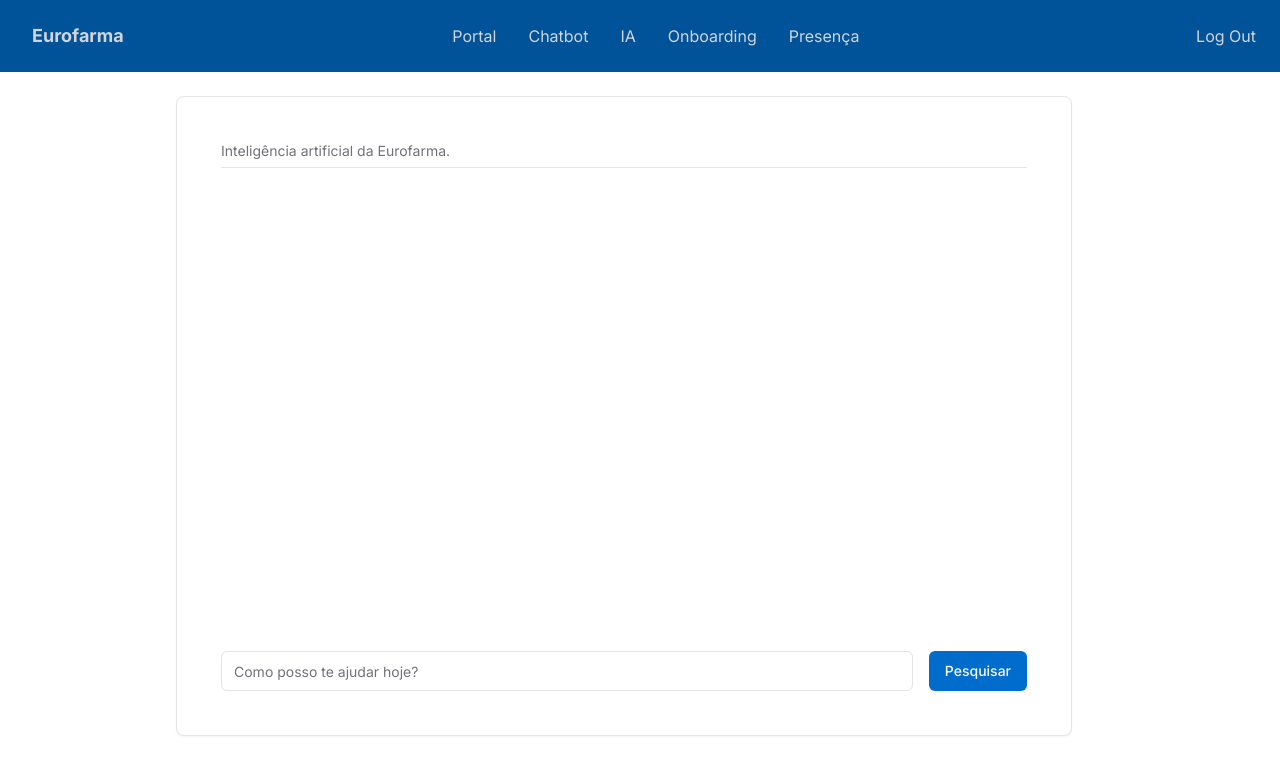
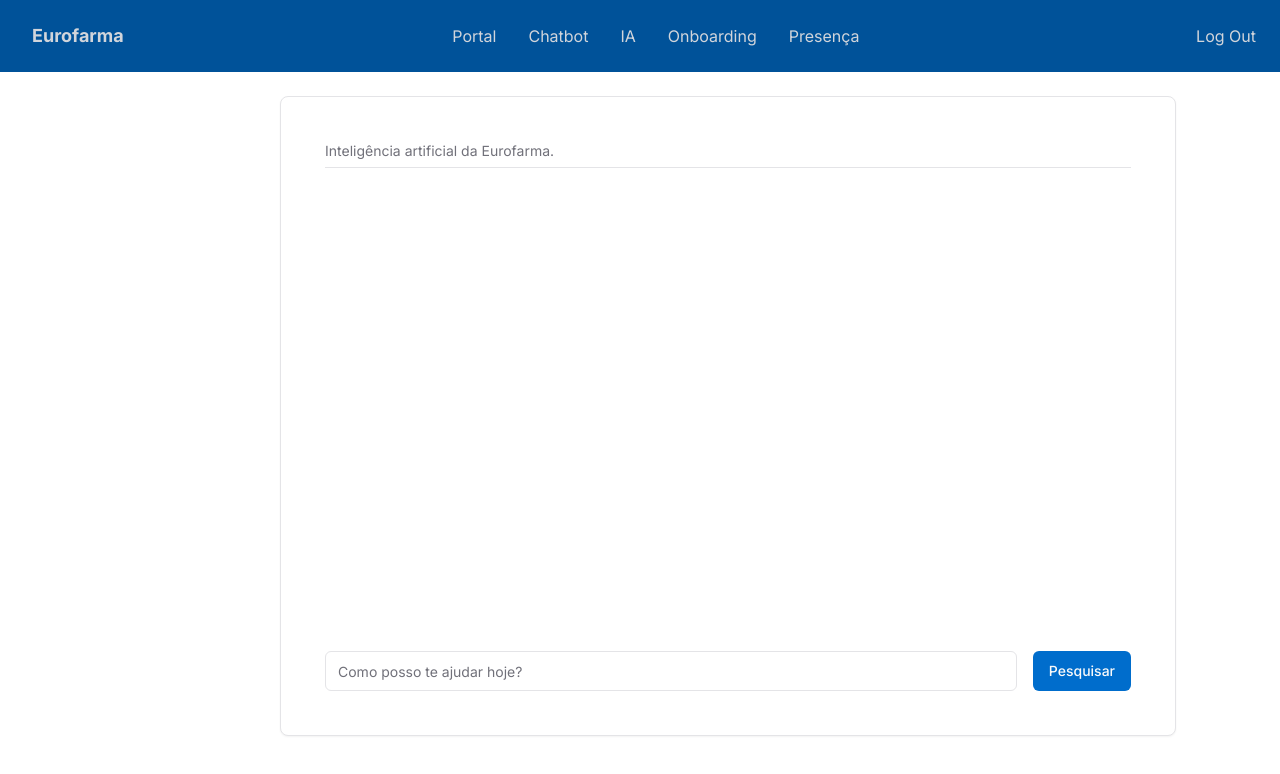
Before and after one commit to 3SIPG/web, a Next.js app: page /ia in a window 1280 px wide. Shown: the top 774 px of the page. Built offline with nearby package versions, Linux system fonts and the light colour scheme.

Commit message:
fix: erro no flex

```diff
--- a/src/app/ia/page.tsx
+++ b/src/app/ia/page.tsx
@@ -10,7 +10,7 @@ export const metadata: Metadata = {
   };
 export default function IaPage() {
     return (
-        <main className="flex flex-row">
+        <main className="flex flex-col">
         <Navbar/>
         <div className="mt-[6rem]">
         <Ia/>
```
